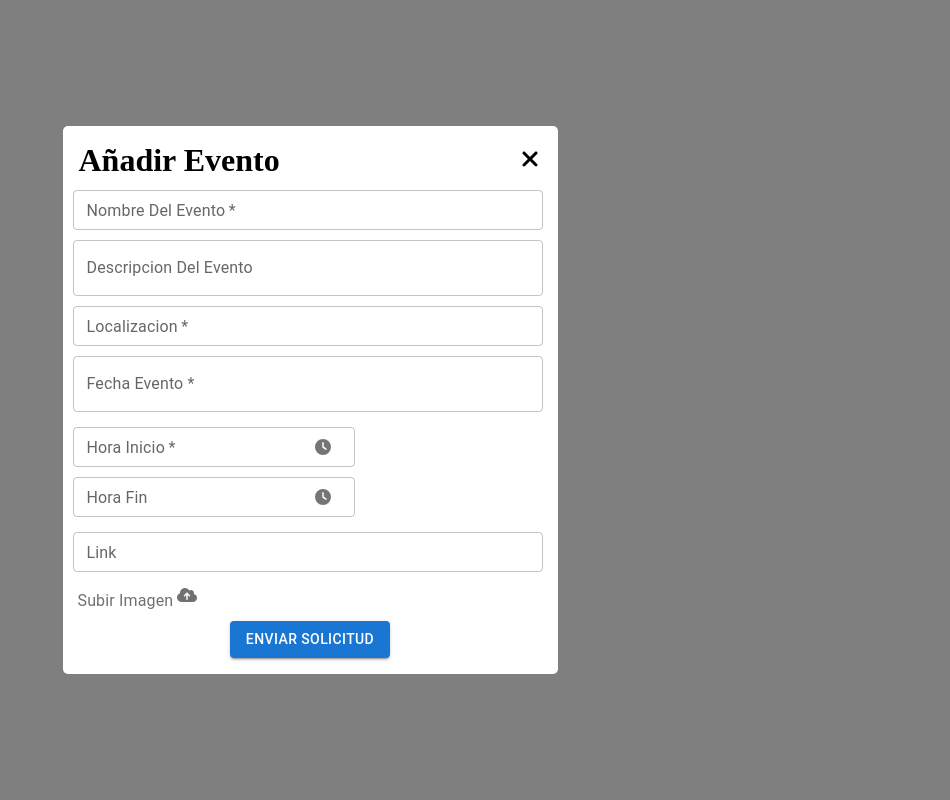
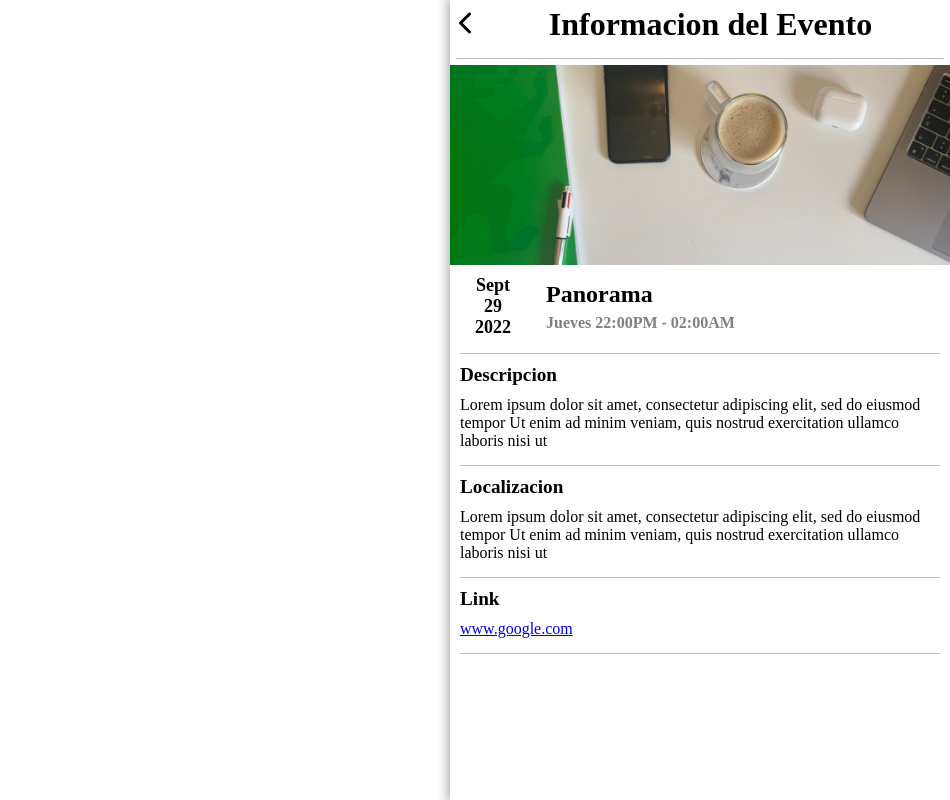
Before and after one commit to AntonioBaez13/LeonEvents, a React (Create React App) app: page / in a window 1280 px wide. Shown: the whole page, without its empty margins (330-1280 px from the left). Built offline with nearby package versions, Linux system fonts and the light colour scheme.

Commit message:
Created the event-info side panel

```diff
--- /dev/null
+++ b/src/InfoSidePanel.tsx
@@ -0,0 +1,78 @@
+import './Styles.css'
+import { FontAwesomeIcon } from '@fortawesome/react-fontawesome';
+import { faChevronLeft } from '@fortawesome/free-solid-svg-icons';
+import { useState } from 'react';
+
+const leftArrowIcon = <FontAwesomeIcon icon={faChevronLeft}/>;
+
+interface PanelSubSectionProps {
+    name: string
+};
+
+function EventInfoPanel(props:object){
+    const [hasImage, setHasImage] = useState(true);
+
+    return(
+        <div className='side-panel'>
+            <div className='side-panel-content'>
+                <SidePanelHeader/>
+                {hasImage
+                    ? <SidePanelEventImage />
+                    : null
+                }
+                <SidePanelEventDetails/>
+                <SidePanelSubSections name='Descripcion'/>
+                <SidePanelSubSections name='Localizacion' />
+                <div className='panel-sub-sections'>
+                    <div className='panel-sub-heading'>Link</div>
+                    <a href='www.google.com'>www.google.com</a>
+                </div>
+            </div>
+        </div>
+    );
+}
+
+function SidePanelHeader(props:object){
+    return(
+        <div className='modal-header panel'>
+            <span className='modal-header-close'>{leftArrowIcon}</span>
+            <span className='modal-header-title'>Informacion del Evento</span>
+        </div>
+    );
+}
+
+function SidePanelEventImage(props:object){
+    return(
+        <div className='panel-image-container'>
+            <img src={require('./testContent/testImage.jpeg')} />
+        </div>
+    );
+}
+
+function SidePanelEventDetails(props: object) {
+    return (
+        <div className='panel-event-main-info'>
+            <div className='panel-event-date'>
+                <div>Sept</div>
+                <div>29</div>
+                <div>2022</div>
+            </div>
+            <div className='panel-event-details'>
+                <div className='event-name-text'>Panorama</div>
+                <div className='event-times'>Jueves 22:00PM - 02:00AM</div>
+            </div>
+        </div>
+    );
+}
+
+function SidePanelSubSections(props: PanelSubSectionProps){
+    return(
+        <div className='panel-sub-sections'>
+            <div className='panel-sub-heading'>{props.name}</div>
+            <div>Lorem ipsum dolor sit amet, consectetur adipiscing elit, sed do eiusmod tempor
+                Ut enim ad minim veniam, quis nostrud exercitation ullamco laboris nisi ut</div>
+        </div>
+    );
+}
+
+export default EventInfoPanel;
--- a/src/Styles.css
+++ b/src/Styles.css
@@ -93,6 +93,8 @@ div.event-picture > img {
     flex: 1 1 0px;
     font-size: 2em;
     font-weight: bold;
+    display: flex;
+    justify-content: center;
 }
 
 .modal-header-close {
@@ -124,3 +126,83 @@ div.event-picture > img {
     margin-left: 5px;
     cursor: pointer;
 }
+
+/*Side panel styles*/
+.side-panel {
+    position: fixed;
+    z-index: 2;
+    top: 0;
+    right: 0;
+    background-color: rgba(0, 0, 0, 0.5);
+    align-items: center;
+    justify-content: center;
+    transition: 0.5s;
+    height: 100%;
+}
+
+.side-panel-content {
+    overflow-y: auto;
+    width: 500px;
+    height: 100%;
+    background-color: white;
+    box-shadow: rgb(0 0 0 / 30%) 0px 0px 10px 3px;
+}
+
+.panel-image-container {
+    width: fit-content;
+    height: 200px;
+}
+
+/* object-fit:cover is used to crop the image in a way that it fits and has good resolution*/
+div.panel-image-container>img {
+    object-fit: cover;
+    width: 100%;
+    height: 100%;
+}
+
+.panel-event-main-info{
+    display: flex;
+    flex-direction: row;
+    margin: 10px;
+    padding-bottom: 15px;
+    border-bottom: 1px solid rgb(191, 191, 191);
+}
+
+.panel-event-date{
+    display: flex;
+    flex-direction: column;
+    margin: 0 15px;
+}
+
+.panel-event-date > *{
+    font-weight: bold;
+    font-size: large;
+    display: flex;
+    justify-content: center;
+}
+
+.panel-event-details{
+    display: flex;
+    flex-direction: column;
+    justify-content: center;
+    margin-left: 20px;
+}
+
+.panel-sub-sections{
+    display: flex;
+    flex-direction: column;
+    margin: 10px;
+    padding-bottom: 15px;
+    border-bottom: 1px solid rgb(191, 191, 191);
+}
+
+.panel-sub-heading {
+    margin: 0px 0 10px 0;
+    font-weight: bold;
+    font-size: larger;
+}
+
+.modal-header.panel {
+    padding-bottom: 15px;
+    border-bottom: 1px solid rgb(191, 191, 191);
+}
--- a/src/index.tsx
+++ b/src/index.tsx
@@ -2,6 +2,7 @@ import React from 'react';
 import ReactDOM from 'react-dom/client';
 import AddEvent from './AddEventModal';
 import { Event } from './EventComponent';
+import EventInfoPanel from './InfoSidePanel';
 
 
 const root = ReactDOM.createRoot(
@@ -10,7 +11,7 @@ const root = ReactDOM.createRoot(
 root.render(
   <React.StrictMode>
     <div>
-      <AddEvent></AddEvent>
+      <EventInfoPanel></EventInfoPanel>
     </div>
   </React.StrictMode>
 );
```
